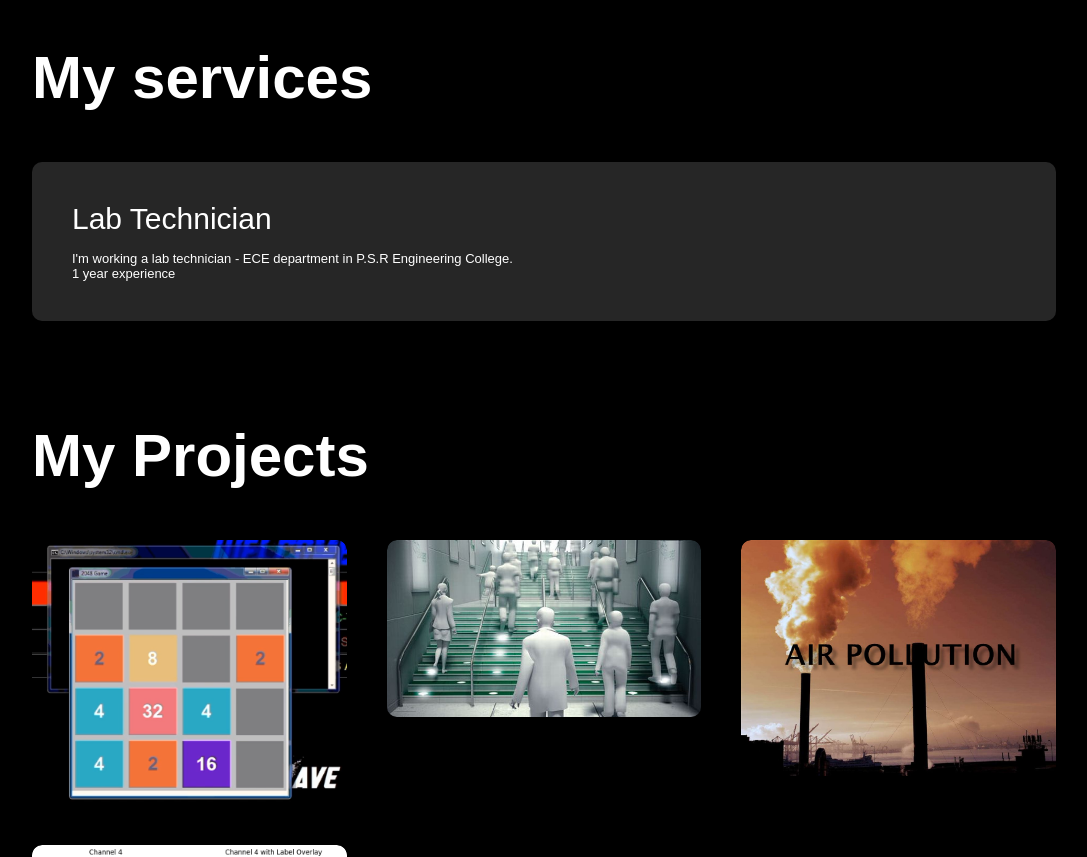
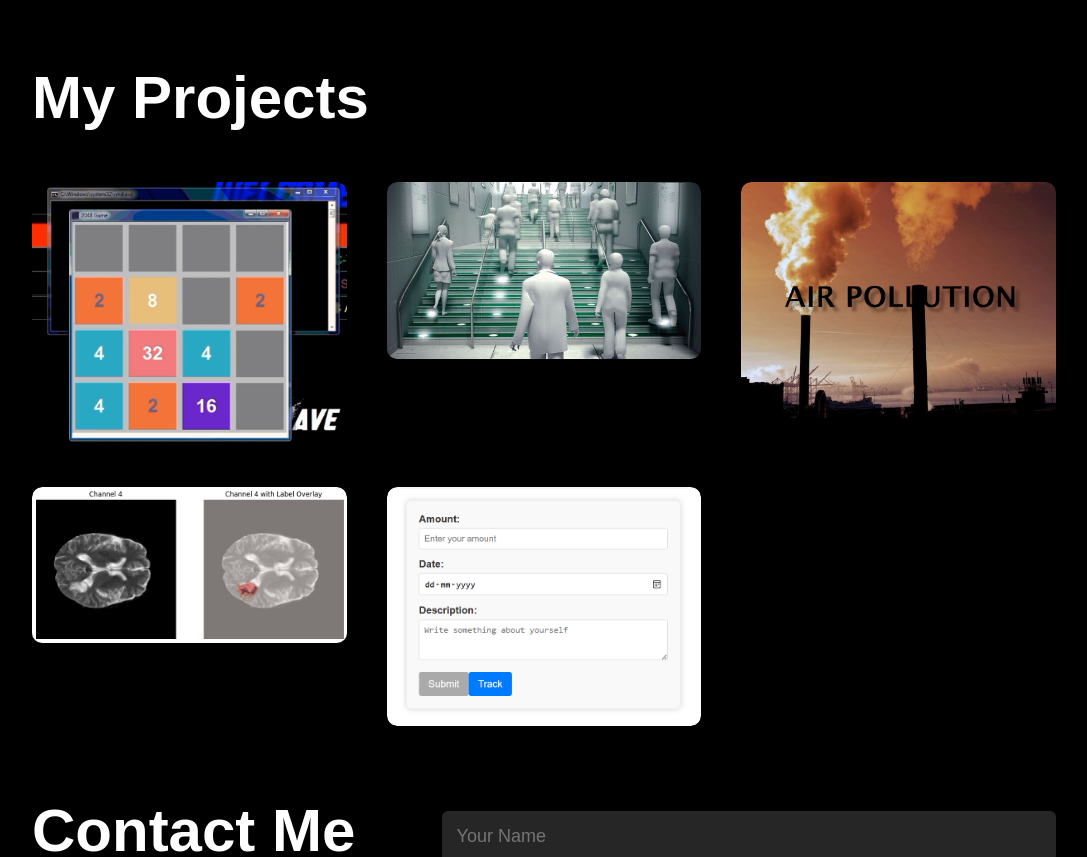
Before and after one commit to Lakshudevi/portfolio, a plain HTML site: page index.html in a window 1280 px wide. Shown: the part 1943-2800 px from the top of the page, without its empty margins (96-1183 px from the left). Drawn offline with Linux system fonts and the light colour scheme.

Commit message:
angular crud

```diff
--- a/index.html
+++ b/index.html
@@ -19,7 +19,7 @@
                     <li> <a href="#header" class="active">Home</a></li>
                     <li> <a href="#about">About</a></li>
                     <li> <a href="#skills">Skills</a></li>
-                    <li><a href="#services">Services</a></li>
+                    <!-- <li><a href="#services">Services</a></li> -->
                     <li><a href="#project">Projects</a></li>
                     <li> <a href="#contact">Contact</a></li>
                     <i class="fa fa-times" aria-hidden="true" onclick="closemenu()"></i>
@@ -139,7 +139,7 @@
         </div>
     </div>
     <!--------------------------- services ----------------- -->
-    <div id="services">
+    <!-- <div id="services">
         <div class="container">
             <h1 class="sub-title">My services</h1>
             <div class="services-list">
@@ -151,7 +151,7 @@
                 </div>
             </div>
         </div>
-    </div>
+    </div> -->
     <!-- -------------------project---------------------- -->
 
     <div id="project">
@@ -192,6 +192,14 @@
                     <div class="layer">
                         <h3>Enhanced Detection of 3D Brain Tumors Through a Deep Learning Approach</h3>
                         <a href="brain.html"><i class="fa fa-external-link"></i></a>
+
+                    </div>
+                </div>
+                <div class="work">
+                    <img src="image/tracker.png">
+                    <div class="layer">
+                        <h3>Angular CRUD Operation</h3>
+                        <a href="https://29tracker.netlify.app/tracker" target="_blank"><i class="fa fa-external-link"></i></a>
 
                     </div>
                 </div>
```
Also changed, not shown: image/tracker.png (added), 2 other files.
